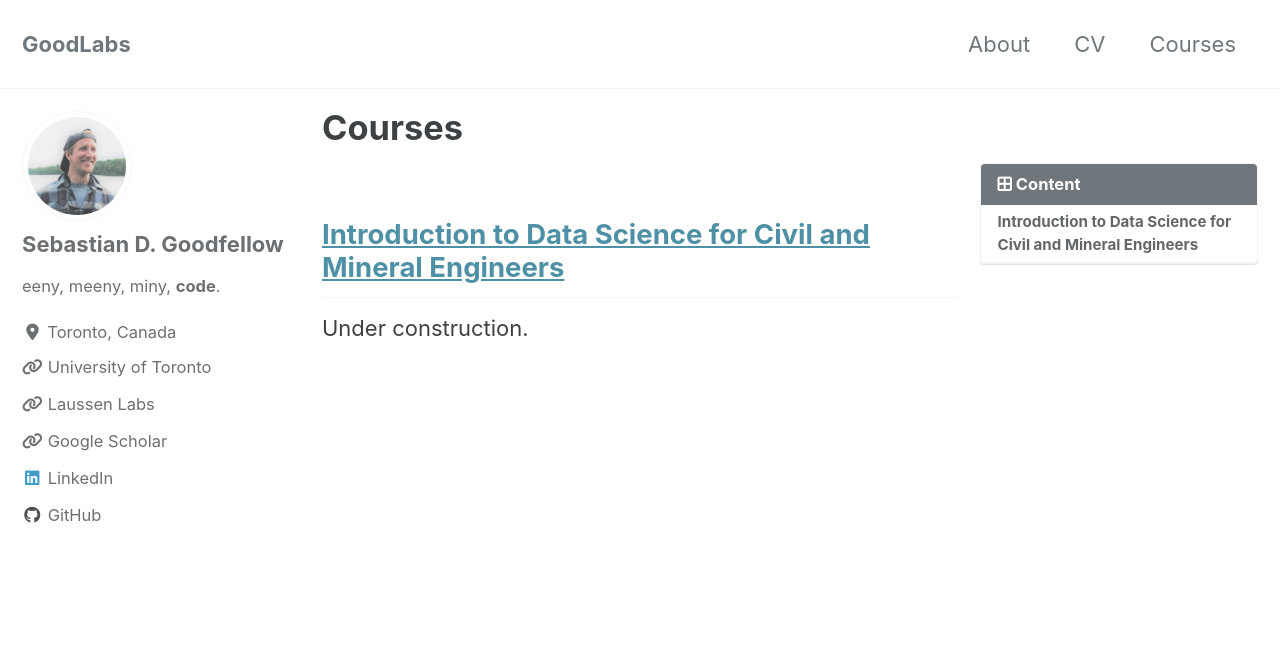
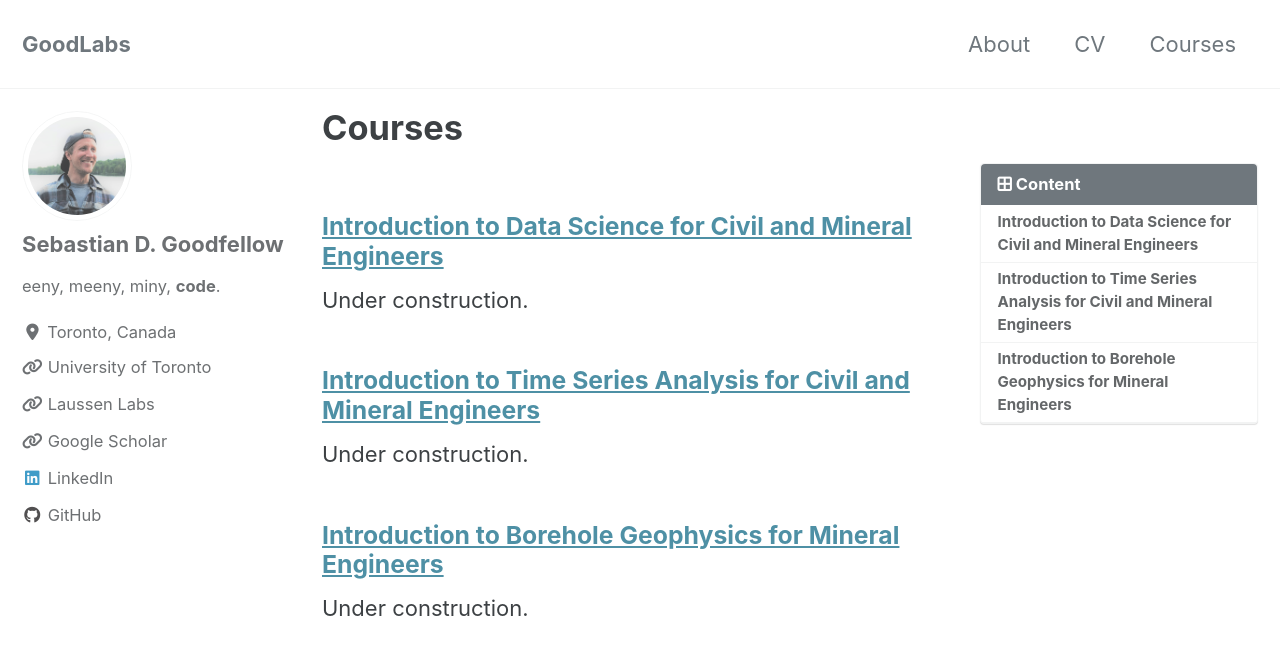
Before and after one commit to Seb-Good/sebastian-goodfellow, a Jekyll site: the page built from _pages/courses.md, in a window 1280 px wide and 900 px high. Shown: the top 655 px of the window. Built offline with Jekyll 4.4.1, drawn with Linux system fonts in a browser that asks for light colours; cached includes are drawn as plain includes; nearby versions of some CDN libraries.

Commit message:
- initial commit

```diff
--- a/_pages/courses.md
+++ b/_pages/courses.md
@@ -8,5 +8,11 @@ toc_label: Content
 toc_icon: border-all
 ---
 
-## [Introduction to Data Science for Civil and Mineral Engineers]()
+### [Introduction to Data Science for Civil and Mineral Engineers]()
 Under construction.
+
+### [Introduction to Time Series Analysis for Civil and Mineral Engineers]()
+Under construction.
+
+### [Introduction to Borehole Geophysics for Mineral Engineers]()
+Under construction.
```
